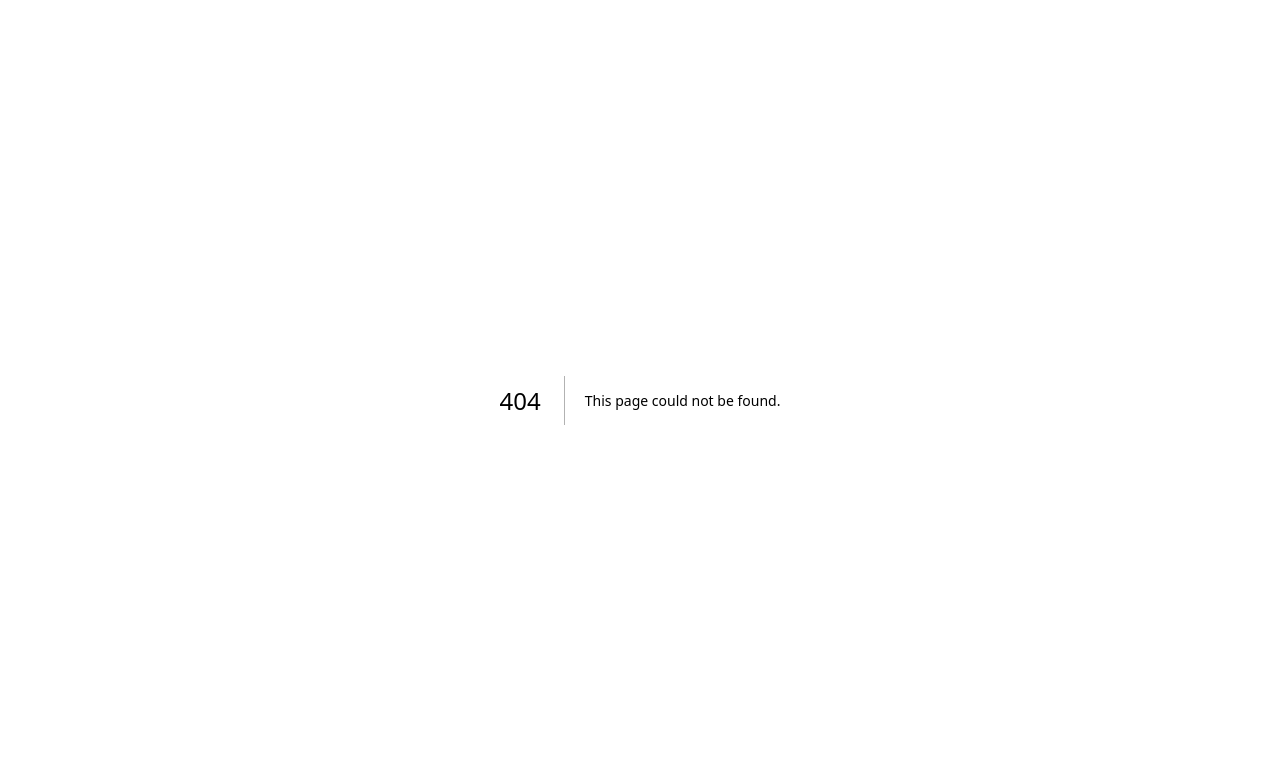
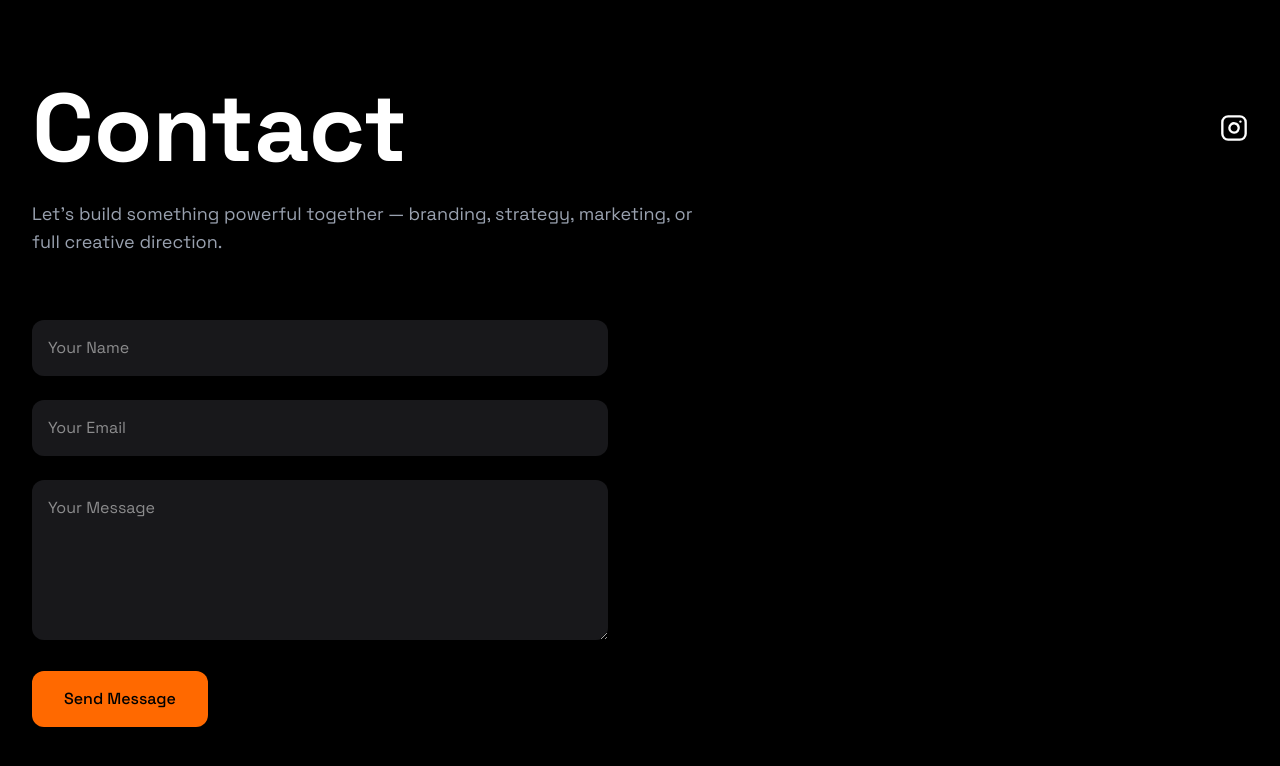
Before and after one commit to aatishadajania20-design/design-unfltr, a Next.js app: page /contact in a window 1280 px wide. Before the commit this address had no page. Shown: the top 766 px of the page. Built offline with nearby package versions, Linux system fonts and the light colour scheme.

Commit message:
Added real portfolio projects and contact

```diff
--- /dev/null
+++ b/src/app/contact/page.js
@@ -0,0 +1,69 @@
+import { Instagram } from "lucide-react";
+
+export default function ContactPage() {
+  return (
+    <main className="bg-black text-white min-h-screen px-8 py-20">
+
+      {/* HEADER */}
+      <div className="flex items-center justify-between">
+
+        <h1 className="text-6xl md:text-8xl font-bold">
+          Contact
+        </h1>
+
+        <a
+          href="https://www.instagram.com/unfltrr?igsh=MWN0Y2ozZjk4NHpubQ=="
+          target="_blank"
+          className="text-white hover:text-orange-500 transition"
+        >
+          <Instagram size={28} />
+        </a>
+
+      </div>
+
+      <p className="text-gray-400 mt-6 max-w-2xl text-lg">
+        Let’s build something powerful together — branding, strategy, marketing, or full creative direction.
+      </p>
+
+      {/* FORM */}
+      <form
+        action="https://formsubmit.co/unfltrstudios@gmail.com"
+        method="POST"
+        className="mt-16 max-w-xl space-y-6"
+      >
+
+        <input
+          type="text"
+          name="name"
+          placeholder="Your Name"
+          className="w-full p-4 bg-zinc-900 rounded-xl outline-none"
+          required
+        />
+
+        <input
+          type="email"
+          name="email"
+          placeholder="Your Email"
+          className="w-full p-4 bg-zinc-900 rounded-xl outline-none"
+          required
+        />
+
+        <textarea
+          name="message"
+          placeholder="Your Message"
+          className="w-full p-4 bg-zinc-900 rounded-xl outline-none h-40"
+          required
+        />
+
+        <button
+          type="submit"
+          className="bg-orange-500 text-black px-8 py-4 rounded-xl font-medium hover:scale-105 transition"
+        >
+          Send Message
+        </button>
+
+      </form>
+
+    </main>
+  );
+}
--- a/src/app/page.js
+++ b/src/app/page.js
@@ -1,3 +1,5 @@
+import Link from "next/link";
+import { Instagram } from "lucide-react";
 import PortfolioGrid from "@/components/PortfolioGrid";
 
 export default function Home() {
@@ -5,32 +7,44 @@ export default function Home() {
     <main className="bg-black text-white min-h-screen">
 
       {/* NAVBAR */}
-
       <nav className="sticky top-0 z-50 flex items-center justify-between px-8 py-6 backdrop-blur-md bg-black/40 border-b border-zinc-900">
 
         <h1 className="text-orange-500 text-xl font-semibold">
           UNFLTR Studio®
         </h1>
 
+        {/* MENU */}
         <div className="hidden md:flex gap-8 text-sm text-gray-300">
-
           <p>Branding</p>
           <p>Strategy</p>
           <p>Marketing</p>
           <p>Motion</p>
+        </div>
+
+        {/* RIGHT SIDE BUTTONS */}
+        <div className="flex items-center gap-4">
+
+          {/* INSTAGRAM BUTTON */}
+          <a
+            href="https://www.instagram.com/unfltrr?igsh=MWN0Y2ozZjk4NHpubQ=="
+            target="_blank"
+            className="text-white hover:text-orange-500 transition"
+          >
+            <Instagram size={22} />
+          </a>
+
+          {/* CONTACT BUTTON */}
+          <Link href="/contact">
+            <button className="border border-orange-500 text-orange-500 px-6 py-2 rounded-xl hover:bg-orange-500 hover:text-black transition">
+              Contact
+            </button>
+          </Link>
 
         </div>
-
-        <button className="border border-orange-500 text-orange-500 px-6 py-2 rounded-xl hover:bg-orange-500 hover:text-black transition">
-
-          Contact
-
-        </button>
 
       </nav>
 
       {/* HERO */}
-
       <section className="px-8 mt-24 pb-10">
 
         <p className="text-orange-500 uppercase tracking-[0.3em] text-sm">
@@ -38,25 +52,17 @@ export default function Home() {
         </p>
 
         <h2 className="text-6xl md:text-8xl font-bold leading-[0.95] max-w-6xl mt-6">
-
-          Building brands people
-          remember, trust, and talk about.
-
+          Building brands people remember, trust, and talk about.
         </h2>
 
         <p className="text-gray-400 mt-10 max-w-3xl text-xl leading-relaxed">
-
-          UNFLTR is a multidisciplinary creative studio blending
-          branding, visual identity, marketing strategy, motion,
-          content systems, and digital design to help modern brands
-          stand out with clarity and impact.
-
+          UNFLTR is a multidisciplinary creative studio blending branding, strategy, marketing,
+          visual identity, and digital design.
         </p>
 
       </section>
 
       {/* PORTFOLIO */}
-
       <PortfolioGrid />
 
     </main>
```
